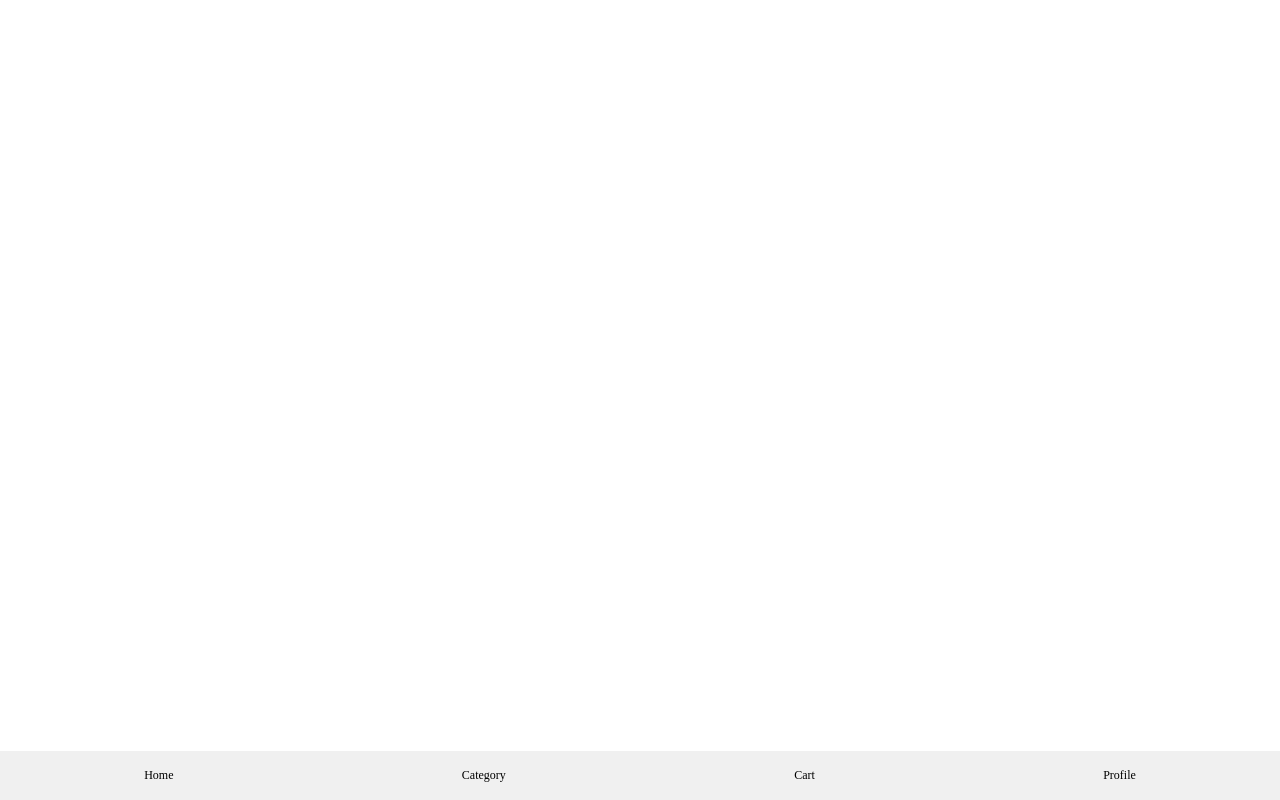
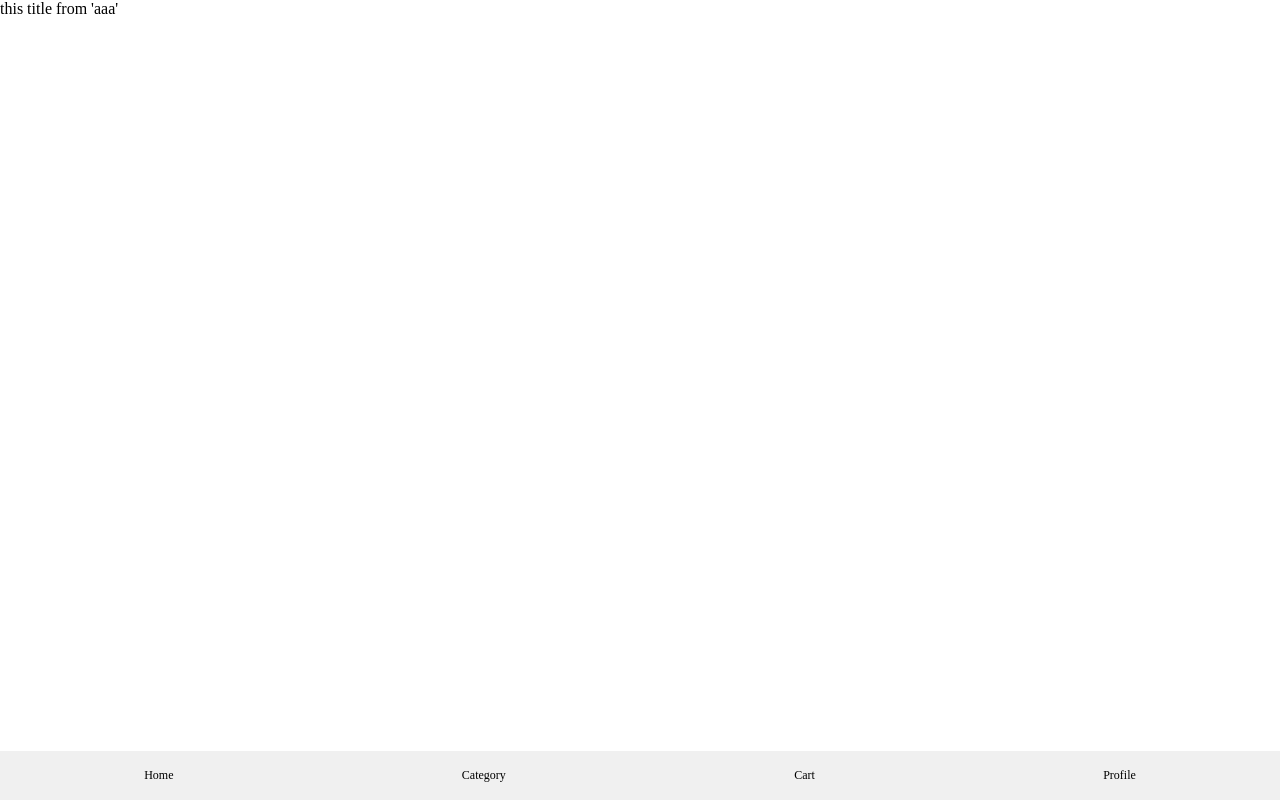
Before and after one commit to amonianhcl/myrouter, a Vue app: page /#/user in a window 1280 px wide. Built offline with nearby package versions, Linux system fonts and the light colour scheme.

Commit message:
add title in User

```diff
--- a/src/views/Profile/User.vue
+++ b/src/views/Profile/User.vue
@@ -1,4 +1,5 @@
 <template>
   <div>
+    this title from 'aaa'
   </div>
 </template>
```
